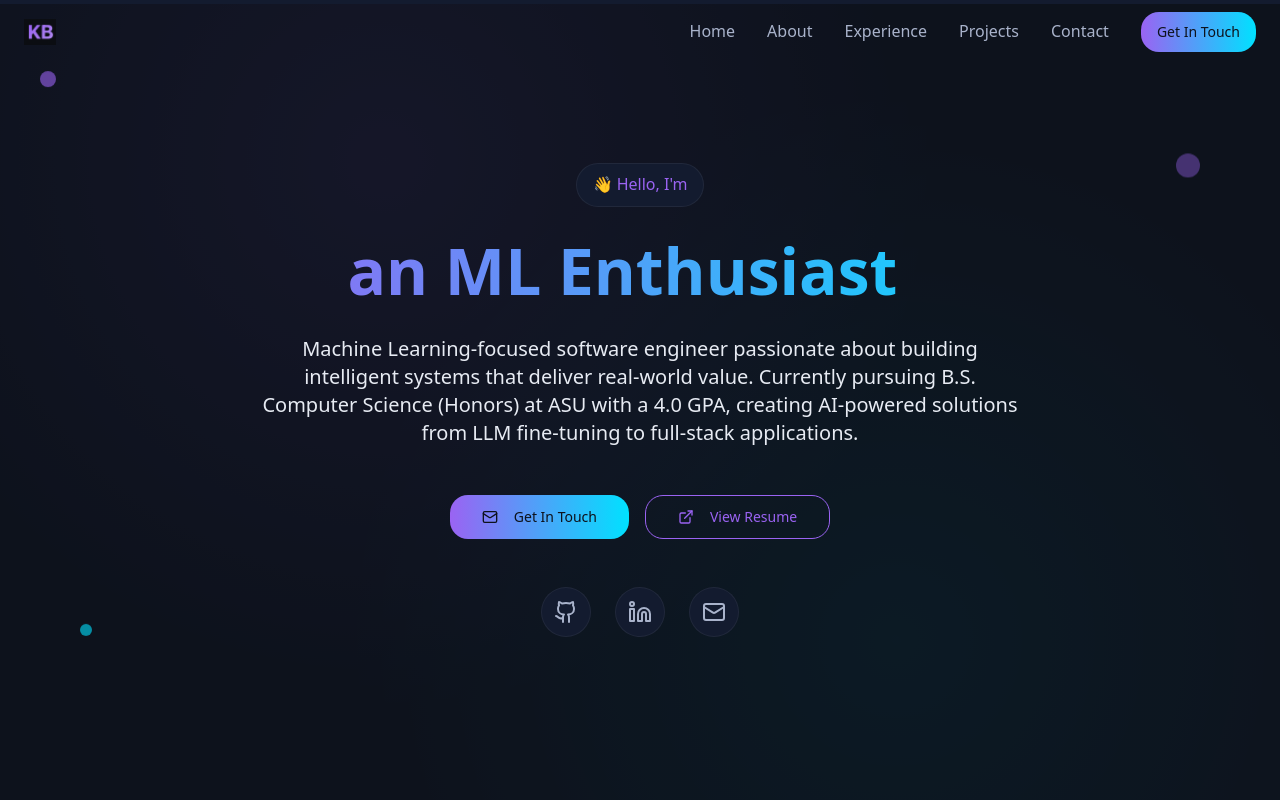
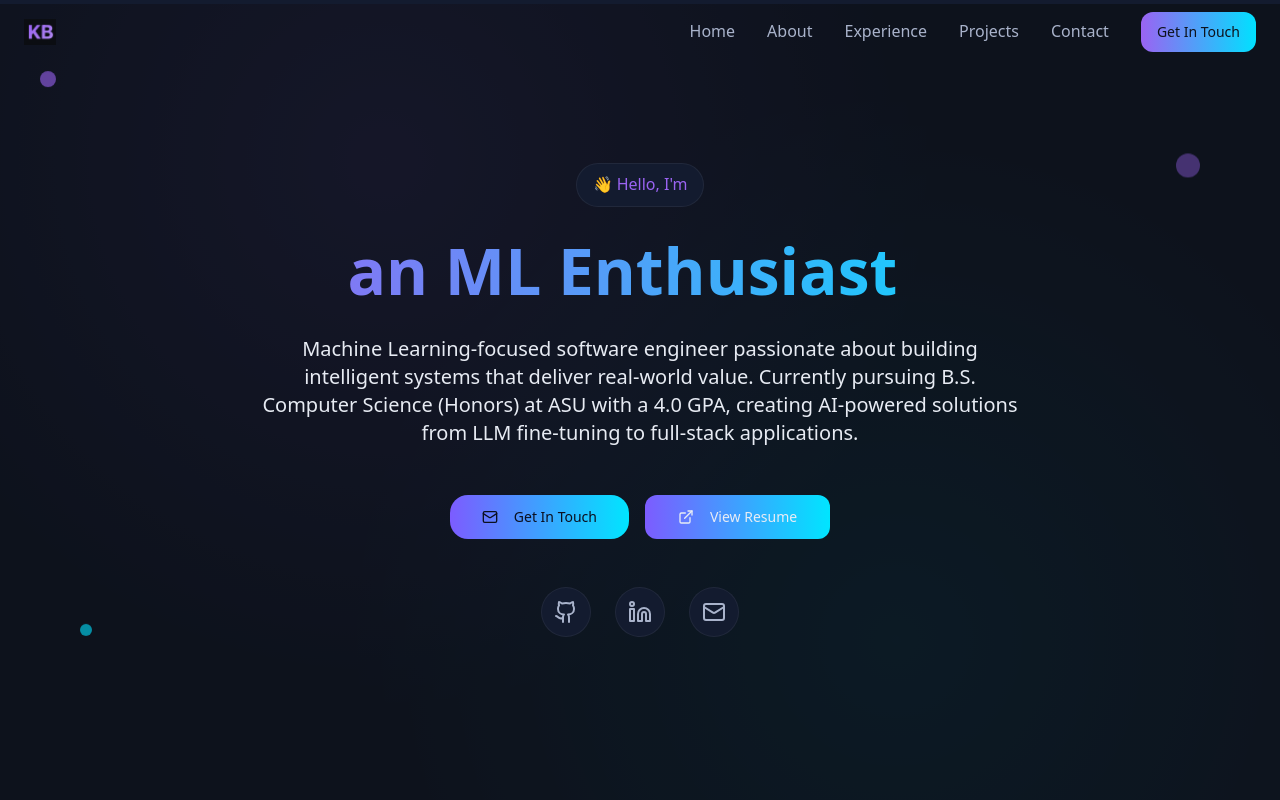
Before and after one commit to krishna31102004/krishna-balaji-dev, a React (Vite) app: page / in a window 1280 px wide. Shown: the top 800 px of the page. Built offline with nearby package versions, Linux system fonts and the light colour scheme.

Commit message:
Refactor: Unify CTA button styles

```diff
--- a/src/components/Contact.tsx
+++ b/src/components/Contact.tsx
@@ -112,10 +112,10 @@ export default function Contact() {
 
               <a href="mailto:krishna311004@gmail.com" className="w-full">
                 <Button
-                  className="w-full transition-all duration-200 hover:scale-[1.02]"
+                  variant="gradient"
+                  className="w-full"
                   style={{
-                    background: 'var(--gradient-primary)',
-                    color: 'hsl(var(--bg-0))'
+                    background: 'linear-gradient(90deg, #7C5CFF, #00E5FF)'
                   }}
                 >
                   <Mail className="mr-2 h-5 w-5" />
--- a/src/components/Hero.tsx
+++ b/src/components/Hero.tsx
@@ -118,8 +118,7 @@ export default function Hero() {
                 size="lg"
                 variant="gradient"
                 style={{
-                  background: 'var(--gradient-primary)',
-                  color: 'hsl(var(--bg-0))'
+                  background: 'linear-gradient(90deg, #7C5CFF, #00E5FF)'
                 }}
               >
                 <Mail className="mr-2 h-5 w-5" />
@@ -128,14 +127,8 @@ export default function Hero() {
             </a>
             <Button
               asChild
-              variant="outline"
+              variant="gradient-outline"
               size="lg"
-              className="transition-all duration-200"
-              style={{
-                borderColor: 'hsl(var(--brand-1))',
-                color: 'hsl(var(--brand-1))',
-                backgroundColor: 'transparent'
-              }}
             >
               <a
                 href="/resume.pdf"
--- a/src/components/ui/button.tsx
+++ b/src/components/ui/button.tsx
@@ -5,12 +5,13 @@ import { cva, type VariantProps } from "class-variance-authority"
 import { cn } from "@/lib/utils"
 
 const buttonVariants = cva(
-  "inline-flex items-center justify-center gap-2 whitespace-nowrap rounded-md text-sm font-medium ring-offset-background transition-colors focus-visible:outline-none focus-visible:ring-2 focus-visible:ring-ring focus-visible:ring-offset-2 disabled:pointer-events-none disabled:opacity-50 [&_svg]:pointer-events-none [&_svg]:size-4 [&_svg]:shrink-0 focus:shadow-glow focus:scale-[1.02]",
+  "inline-flex items-center justify-center gap-2 whitespace-nowrap rounded-xl text-sm font-medium transition-all duration-200 ease-out focus-visible:outline-none focus-visible:ring-2 focus-visible:ring-[#00E5FF] focus-visible:ring-offset-2 disabled:pointer-events-none disabled:opacity-50 [&_svg]:pointer-events-none [&_svg]:size-4 [&_svg]:shrink-0",
   {
     variants: {
       variant: {
         default: "bg-primary text-primary-foreground hover:bg-primary/90",
-        gradient: "text-background hover:shadow-glow hover:scale-[1.02] transition-all duration-300",
+        gradient: "text-[#0B1020] font-medium hover:shadow-[0_0_12px_rgba(124,92,255,0.4)] hover:scale-[1.02]",
+        "gradient-outline": "border border-transparent text-[#E8ECF5] bg-transparent bg-clip-padding hover:shadow-[0_0_12px_rgba(124,92,255,0.4)] hover:scale-[1.02] relative before:absolute before:inset-0 before:rounded-xl before:p-[1px] before:bg-gradient-to-r before:from-[#7C5CFF] before:to-[#00E5FF] before:-z-10 before:m-[-1px]",
         destructive:
           "bg-destructive text-destructive-foreground hover:bg-destructive/90",
         outline:
--- /dev/null
+++ b/src/integrations/supabase/client.ts
@@ -0,0 +1,17 @@
+// This file is automatically generated. Do not edit it directly.
+import { createClient } from '@supabase/supabase-js';
+import type { Database } from './types';
+
+const SUPABASE_URL = import.meta.env.VITE_SUPABASE_URL;
+const SUPABASE_PUBLISHABLE_KEY = import.meta.env.VITE_SUPABASE_PUBLISHABLE_KEY;
+
+// Import the supabase client like this:
+// import { supabase } from "@/integrations/supabase/client";
+
+export const supabase = createClient<Database>(SUPABASE_URL, SUPABASE_PUBLISHABLE_KEY, {
+  auth: {
+    storage: localStorage,
+    persistSession: true,
+    autoRefreshToken: true,
+  }
+});
```
